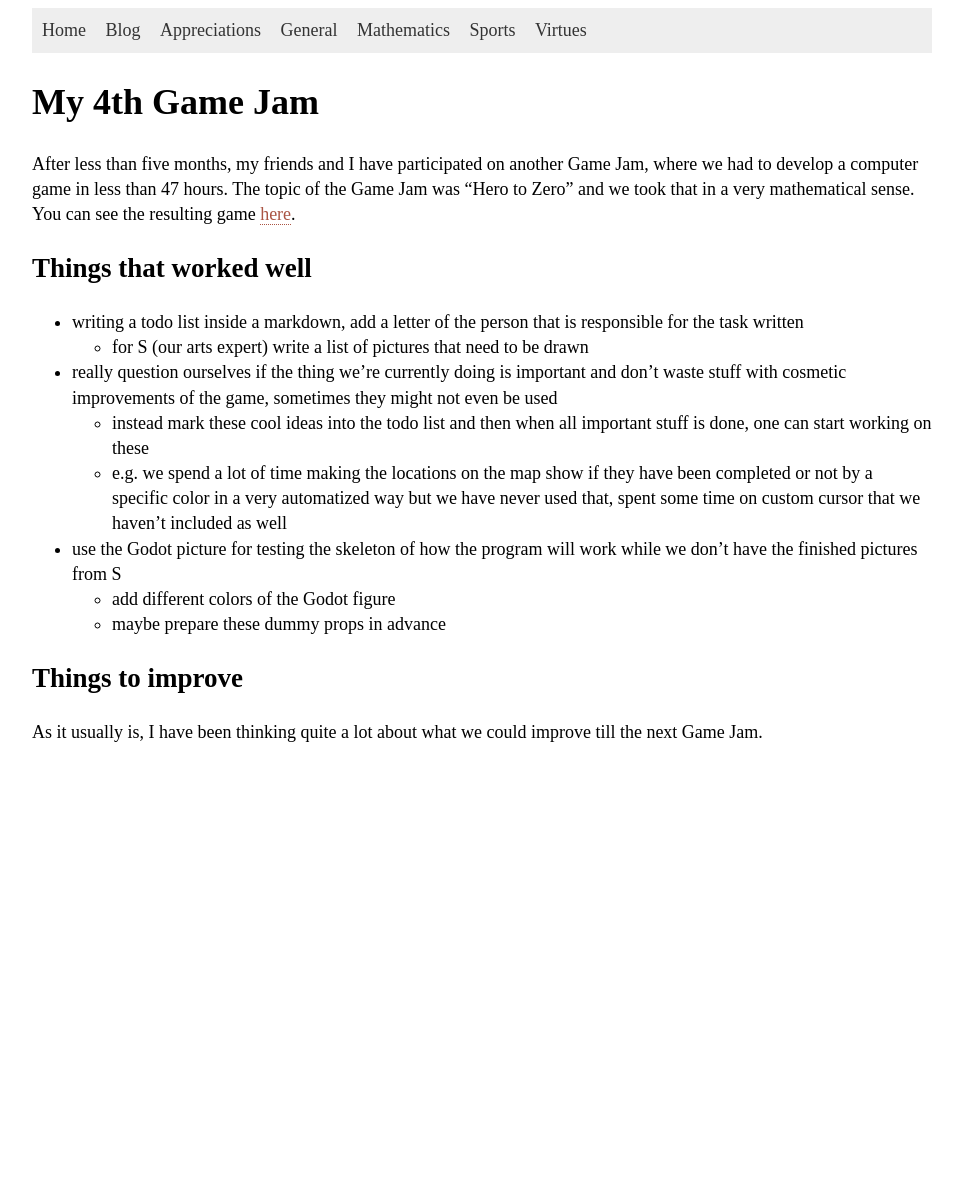
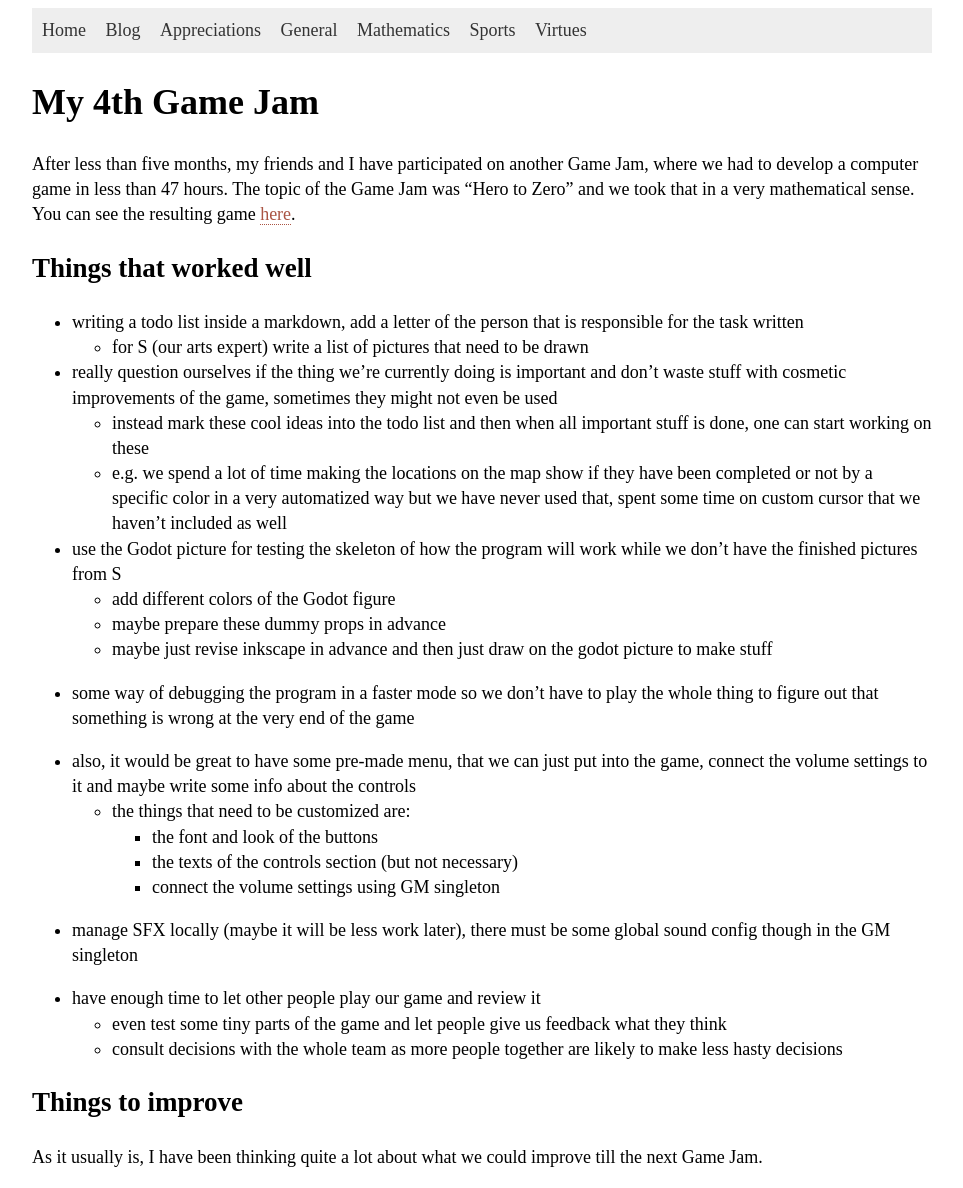
Before and after one commit to hartmaj2/hartmaj2.github.io, a Jekyll site: the page built from _posts/2025-04-01-post.md, in a window 1280 px wide. Shown: the whole page, without its empty margins (158-1121 px from the left). Built offline with Jekyll 4.4.1, drawn with Linux system fonts in a browser that asks for light colours; before the commit the page ends 900 px from its top, so only the background shows below that.

Commit message:
Update game jam post

```diff
--- a/_posts/2025-04-01-post.md
+++ b/_posts/2025-04-01-post.md
@@ -19,6 +19,21 @@ After less than five months, my friends and I have participated on another Game
 - use the Godot picture for testing the skeleton of how the program will work while we don't have the finished pictures from S
   - add different colors of the Godot figure
   - maybe prepare these dummy props in advance
+  - maybe just revise inkscape in advance and then just draw on the godot picture to make stuff
+
+- some way of debugging the program in a faster mode so we don't have to play the whole thing to figure out that something is wrong at the very end of the game
+
+- also, it would be great to have some pre-made menu, that we can just put into the game, connect the volume settings to it and maybe write some info about the controls
+  - the things that need to be customized are:
+    - the font and look of the buttons
+    - the texts of the controls section (but not necessary)
+    - connect the volume settings using GM singleton
+
+- manage SFX locally (maybe it will be less work later), there must be some global sound config though in the GM singleton
+
+- have enough time to let other people play our game and review it
+  - even test some tiny parts of the game and let people give us feedback what they think
+  - consult decisions with the whole team as more people together are likely to make less hasty decisions
 
 ## Things to improve
 
```
